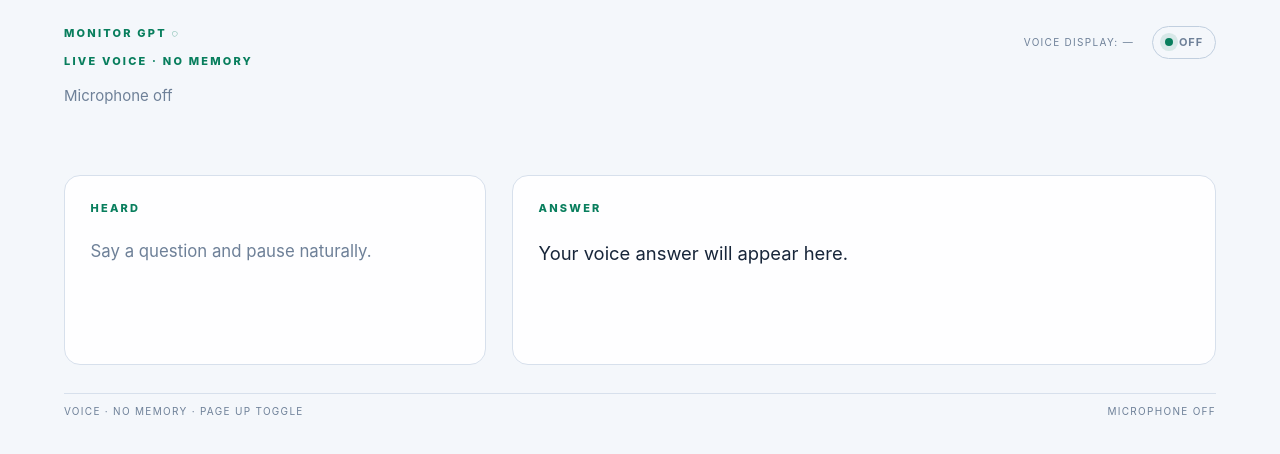
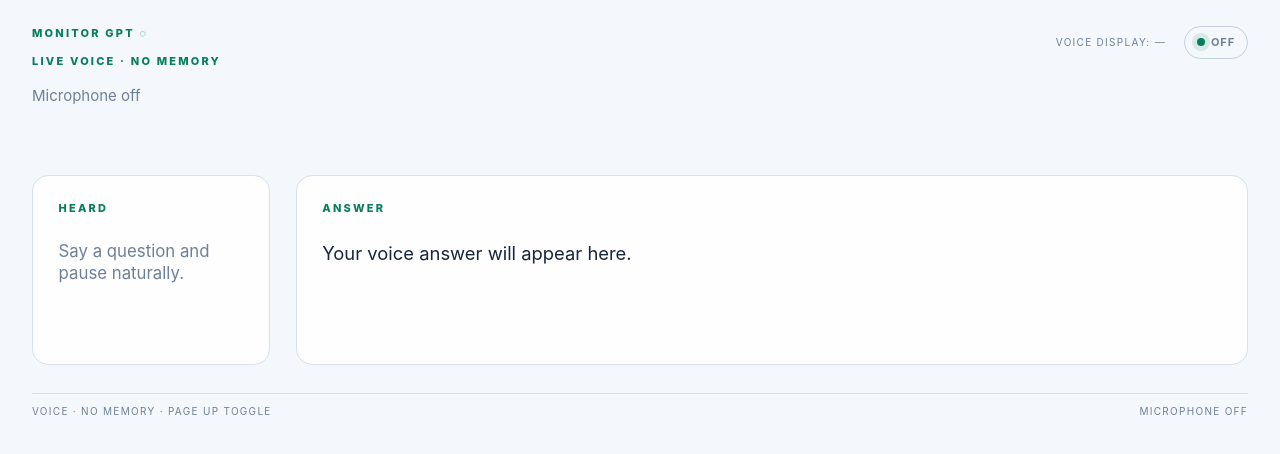
Before and after one commit to fallintoplace/monitor-gpt, an Electron app: page public/voice.html in a window 1280 px wide. Drawn offline with Linux system fonts and the light colour scheme; no server answers.

Commit message:
Use combined window space efficiently

```diff
--- a/public/styles.css
+++ b/public/styles.css
@@ -262,12 +262,12 @@ input:focus, select:focus, textarea:focus { border-color: var(--accent); box-sha
 .last-capture img { aspect-ratio: 16 / 9; background: var(--code-bg); border-radius: 4px; display: block; object-fit: cover; width: 100%; }
 .last-capture small { display: block; font-size: 7px; margin-top: 3px; overflow: hidden; text-overflow: ellipsis; white-space: nowrap; }
 
-.voice-result-shell { max-width: 1500px; }
+.voice-result-shell { max-width: none; padding-left: clamp(14px, 2.5vw, 48px); padding-right: clamp(14px, 2.5vw, 48px); width: 100%; }
 .voice-result-page { --voice-font-size: 16px; }
 .voice-result-content { display: grid; gap: clamp(16px, 2vw, 30px); grid-template-columns: 1fr; margin: 0; padding: 18px 0 28px; }
 .voice-context { background: color-mix(in srgb, var(--accent-soft) 72%, var(--panel-strong)); border: 1px solid color-mix(in srgb, var(--accent) 38%, var(--line)); border-radius: 10px; color: var(--accent); font-size: .72em; font-weight: 800; letter-spacing: .1em; padding: 10px 14px; text-transform: uppercase; }
 .voice-history { display: grid; gap: clamp(12px, 1.5vw, 22px); }
-.voice-turn { background: color-mix(in srgb, var(--panel-strong) 92%, transparent); border: 1px solid var(--line); border-radius: 16px; display: grid; gap: clamp(10px, 1.2vw, 18px); grid-template-columns: minmax(0, .75fr) minmax(0, 1.25fr); opacity: .62; padding: clamp(12px, 1.4vw, 20px); }
+.voice-turn { background: color-mix(in srgb, var(--panel-strong) 92%, transparent); border: 1px solid var(--line); border-radius: 16px; display: grid; gap: clamp(10px, 1.2vw, 18px); grid-template-columns: minmax(130px, 1fr) minmax(0, 4fr); opacity: .62; padding: clamp(12px, 1.4vw, 20px); }
 .voice-turn.latest { border-color: color-mix(in srgb, var(--accent) 55%, var(--line)); box-shadow: 0 0 0 2px color-mix(in srgb, var(--accent) 10%, transparent); opacity: 1; scroll-margin-top: 16px; }
 .voice-turn-meta { color: var(--muted); font-size: .72em; font-weight: 750; grid-column: 1 / -1; letter-spacing: .12em; text-transform: uppercase; }
 .voice-turn.latest .voice-turn-meta { color: var(--accent); }
@@ -278,7 +278,7 @@ input:focus, select:focus, textarea:focus { border-color: var(--accent); box-sha
 .voice-turn.latest .voice-transcript { font-size: calc(var(--voice-font-size) * .92); }
 .voice-turn.latest .voice-answer { font-size: calc(var(--voice-font-size) * 1.05); }
 .voice-turn .voice-answer p, .voice-turn .voice-answer ul, .voice-turn .voice-answer ol, .voice-turn .voice-answer blockquote { margin-bottom: 8px; }
-.voice-live { display: grid; gap: clamp(16px, 2vw, 30px); grid-template-columns: minmax(0, .75fr) minmax(0, 1.25fr); }
+.voice-live { display: grid; gap: clamp(16px, 2vw, 30px); grid-template-columns: minmax(130px, 1fr) minmax(0, 4fr); }
 .voice-card { background: color-mix(in srgb, var(--panel-strong) 92%, transparent); border: 1px solid var(--line); border-radius: 16px; min-height: 190px; padding: clamp(18px, 2vw, 30px); }
 .voice-transcript { color: var(--muted); font-size: clamp(18px, 2.1vw, 30px); line-height: 1.3; margin: 24px 0 0; white-space: pre-wrap; }
 .voice-answer { font-size: clamp(18px, 2.1vw, 30px); line-height: 1.35; margin-top: 24px; overflow-wrap: anywhere; }
```
